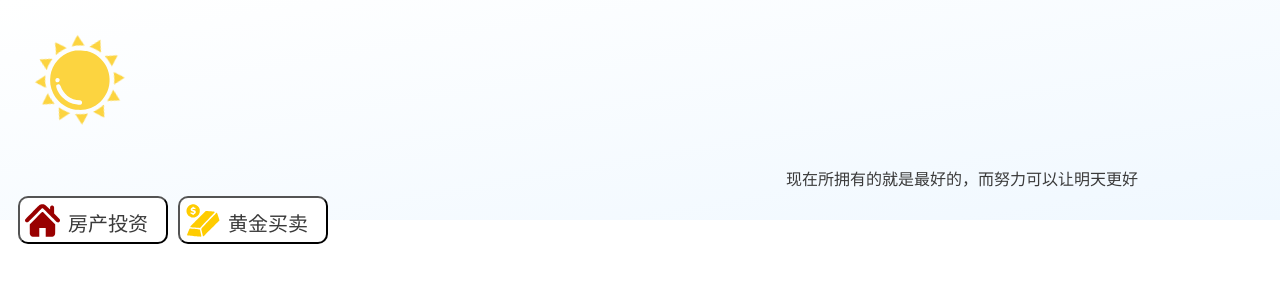
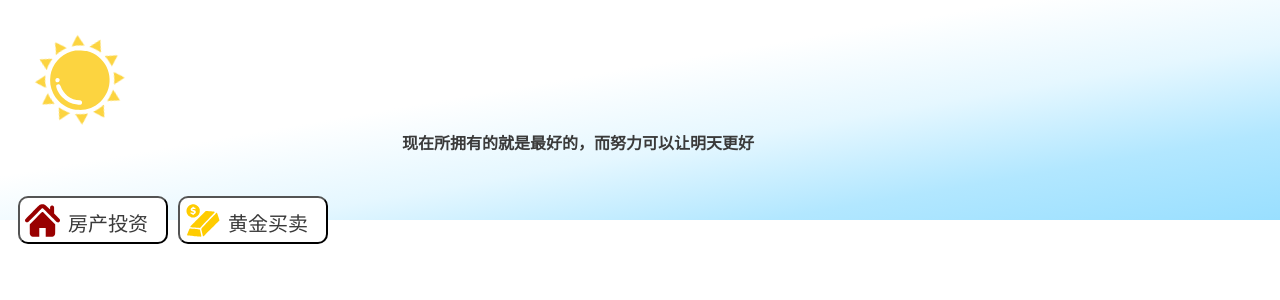
Before and after one commit to shanwu/web, a React (Create React App) app: page / in a window 1280 px wide. Shown: the top 300 px of the page. Built offline with nearby package versions, Linux system fonts and the light colour scheme.

Commit message:
change: update homepage banner

```diff
--- a/src/App.js
+++ b/src/App.js
@@ -48,7 +48,7 @@ export default class App extends React.Component {
         <div style={{
           width: '100%',
           height: 220,
-          background:'linear-gradient(to top left, #F0F8FF,#fff)',
+          background:'linear-gradient(to bottom right, white, white, white, #E5F7FF,#B2E7FF, #99DFFF)',
           position: 'absolute',
           left: 0,
           top: 0,
@@ -66,9 +66,10 @@ export default class App extends React.Component {
         <p style={{
           color:'#3a3a3a',
           position: 'absolute',
-          marginLeft: '60%',
+          marginLeft: '30%',
           zIndex:999,
-          top: 150,
+          fontWeight:900,
+          marginTop: '7rem',
         }}>现在所拥有的就是最好的，而努力可以让明天更好</p><br />
 
         <RoundIconButton
```
